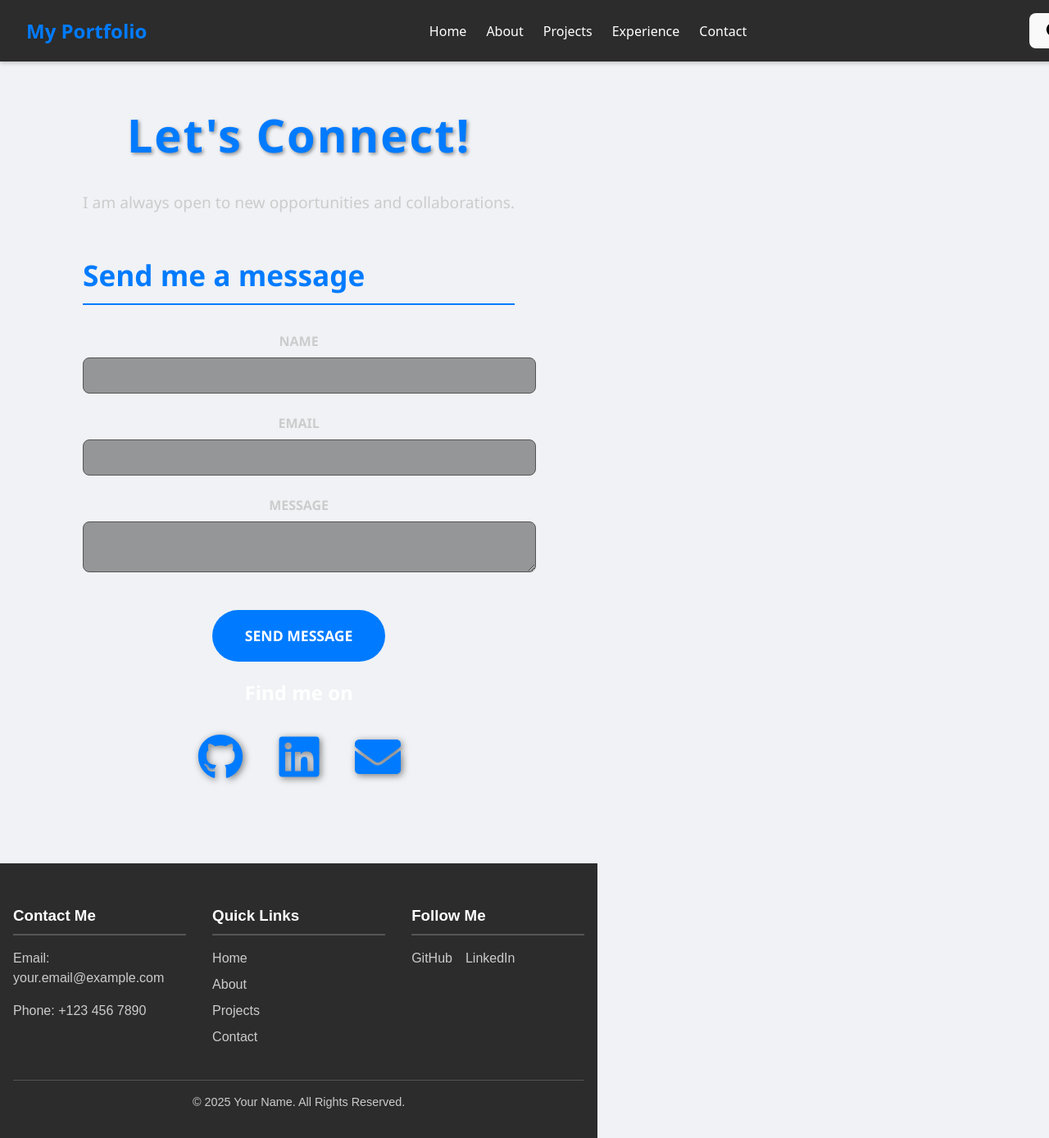
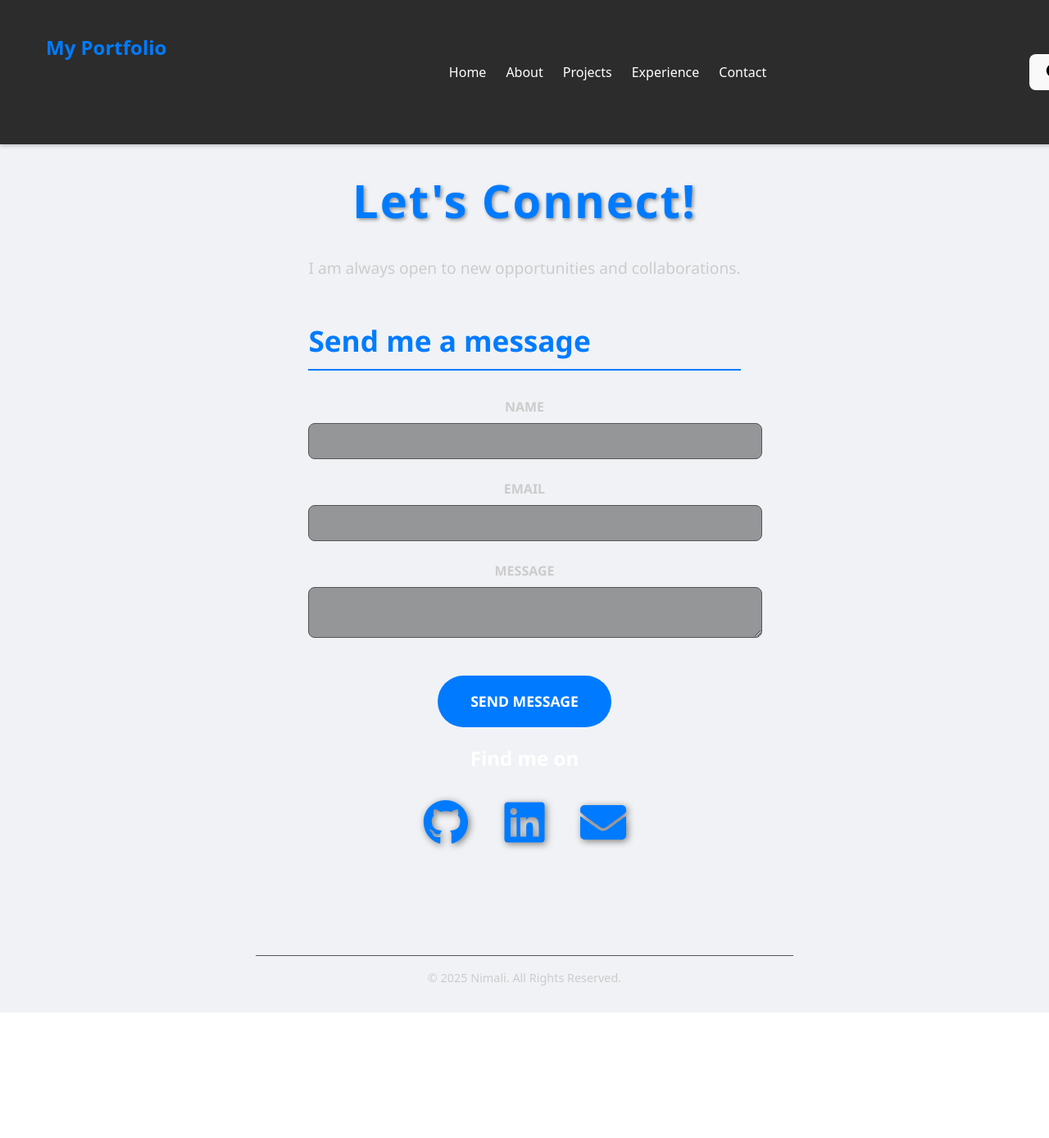
Before and after one commit to ICT-Courses/ict2233-ca-02-nimalinimesha, a React (Vite) app in the folder portfolio/: page /contact in a window 1280 px wide. Shown: the whole page at 82% size. After the commit the page ends 1235 px from the top, so only its background shows below. Built offline with nearby package versions, Linux system fonts and the light colour scheme.

Commit message:
center text

```diff
--- a/portfolio/src/App.css
+++ b/portfolio/src/App.css
@@ -27,6 +27,7 @@
   margin: 0;
   padding: 0;
   transition: background-color 0.3s ease, color 0.3s ease;
+  text-align: justify;
 }
 
 
@@ -54,3 +55,61 @@
 .text-primary-color {
   color: var(--primary-color);
 }
+#root {
+  max-width: 1280px;
+  margin: 0 auto;
+  padding: 2rem;
+  text-align: center;
+}
+
+.logo {
+  height: 6em;
+  padding: 1.5em;
+  will-change: filter;
+  transition: filter 300ms;
+}
+.logo:hover {
+  filter: drop-shadow(0 0 2em #646cffaa);
+}
+.logo.react:hover {
+  filter: drop-shadow(0 0 2em #61dafbaa);
+}
+
+@keyframes logo-spin {
+  from {
+    transform: rotate(0deg);
+  }
+  to {
+    transform: rotate(360deg);
+  }
+}
+
+@media (prefers-reduced-motion: no-preference) {
+  a:nth-of-type(2) .logo {
+    animation: logo-spin infinite 20s linear;
+  }
+}
+
+.card {
+  padding: 2em;
+}
+
+.read-the-docs {
+  color: #888;
+}
+
+body {
+  margin: 0;
+  padding:0;
+}
+
+.app-container {
+  display: flex;
+  flex-direction: column;
+  min-height: 100vh;
+}
+
+.main-content {
+  flex-grow: 1;
+  padding-top: 5rem;
+}
--- a/portfolio/src/App.jsx
+++ b/portfolio/src/App.jsx
@@ -53,9 +53,12 @@
             <Route path="/contact" element={<ContactPage />} />
           </Routes>
         </main>
-
-        <Footer />
-      </div>
+        <footer>
+        <div className="footer-bottom">
+          <p>© 2025 Nimali. All Rights Reserved.</p>
+        </div>
+      </footer>
+    </div>
     </BrowserRouter>
   );
 }
```
Also changed, not shown: portfolio/src/pages/HomePage.css (line endings or trailing spaces).
